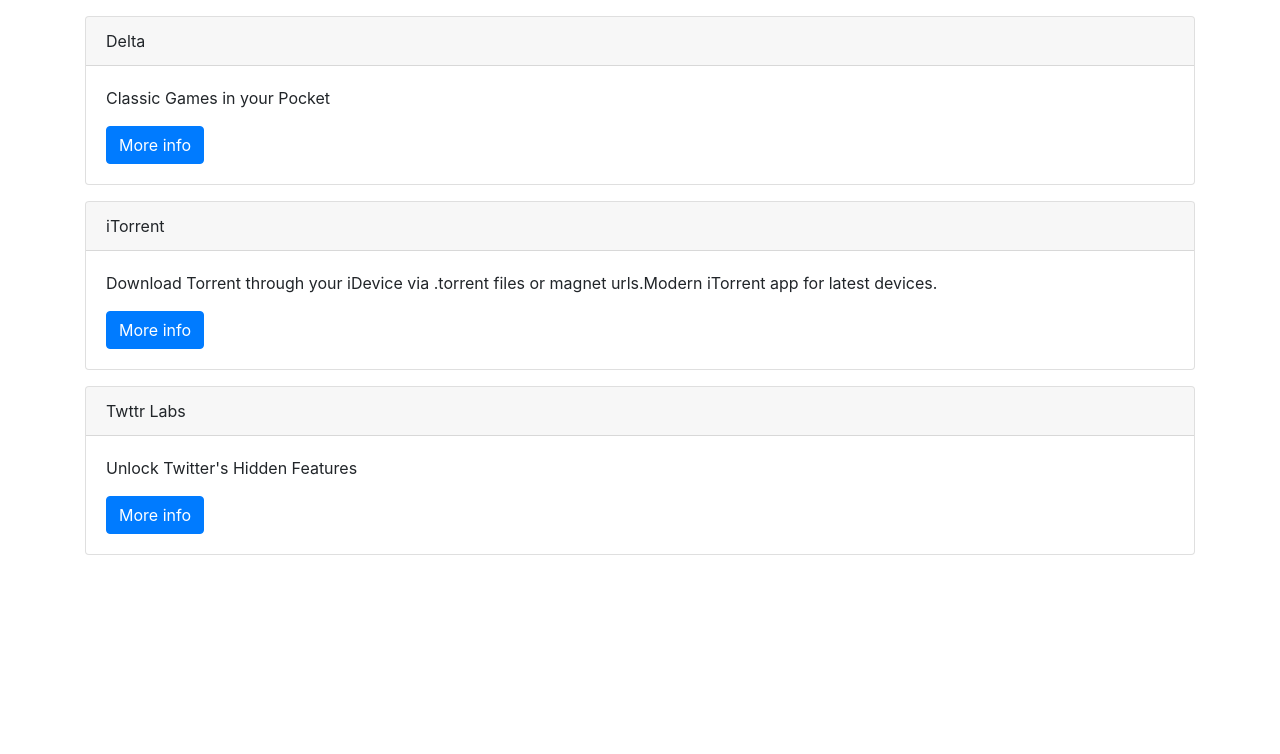
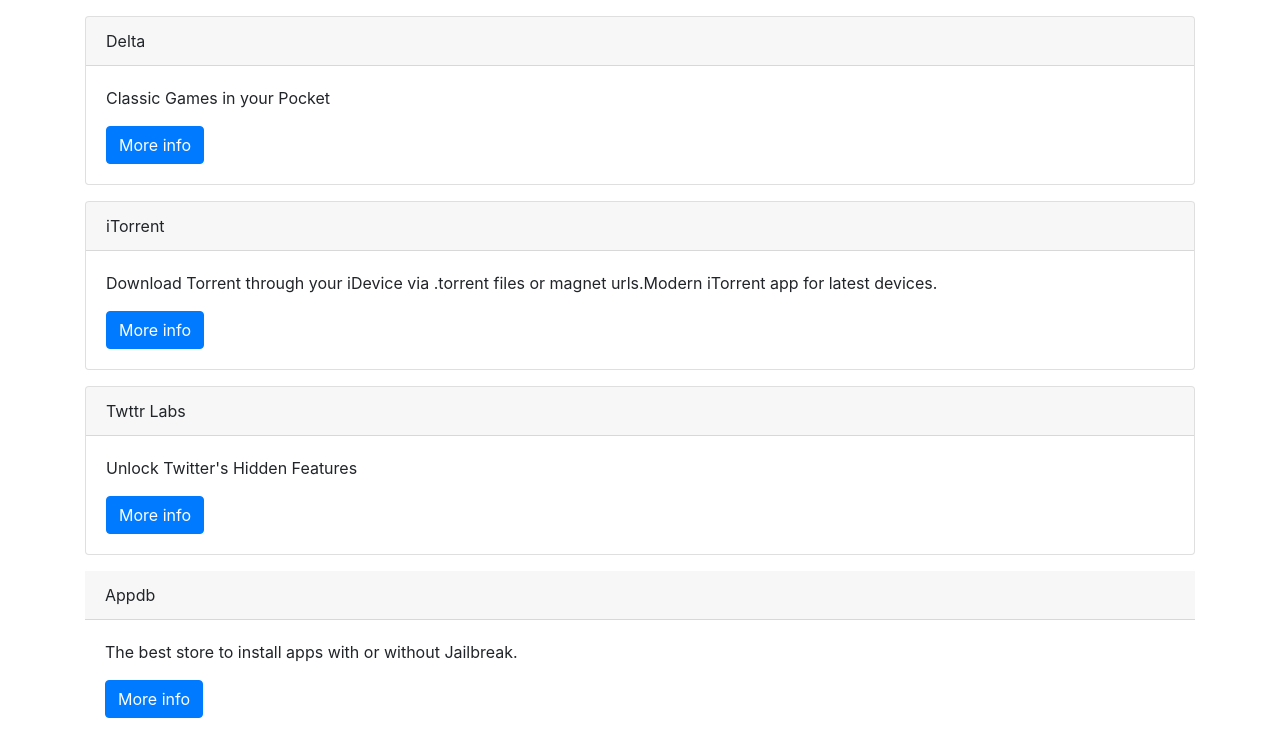
Before and after one commit to iammanpreetsingh/repo, a plain HTML site: page index.html in a window 1280 px wide. Shown: the part 815-1569 px from the top of the page. Before the commit the page ends 1386 px from the top, so only its background shows below. Drawn offline with nearby package versions, Linux system fonts and the light colour scheme.

Commit message:
some bug fixes

```diff
--- a/index.html
+++ b/index.html
@@ -85,6 +85,14 @@
           <a class="btn btn-xs btn-primary" href="depictions/?p=com.iammanpreetsingh.twttrlabs">More info</a>
         </div>
     </div>
+    <div class="card-header">
+            Appdb
+        </div>
+        <div class="card-body">
+            <p class="card-text">The best store to install apps with or without Jailbreak.</p>
+          <a class="btn btn-xs btn-primary" href="depictions/?p=com.iammanpreetsingh.appdb">More info</a>
+        </div>
+    </div>
 </div>
 
 </body>
```
Also changed, not shown: 3 other files.
